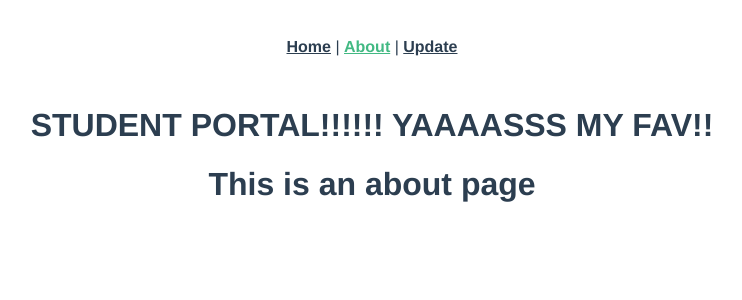
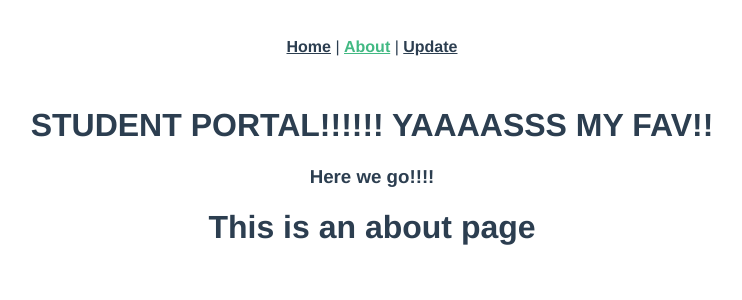
Before and after one commit to mikebrowne12/student_portal, a Vue app: page /about in a window 1280 px wide. Shown: the top 300 px of the page, without its empty margins (268-1010 px from the left). Built offline with nearby package versions, Linux system fonts and the light colour scheme.

Commit message:
added an important message

```diff
--- a/src/App.vue
+++ b/src/App.vue
@@ -1,11 +1,15 @@
 <template>
   <div id="app">
     <div id="nav">
-      <router-link to="/">Home</router-link> | <router-link to="/about">About</router-link> |
+      <router-link to="/">Home</router-link>
+      |
+      <router-link to="/about">About</router-link>
+      |
       <router-link to="/update">Update</router-link>
     </div>
     <div>
-      <h1>STUDENT PORTAL!!!!!! YAAAASSS MY FAV!! </h1>
+      <h1>STUDENT PORTAL!!!!!! YAAAASSS MY FAV!!</h1>
+      <h3>Here we go!!!!</h3>
     </div>
     <router-view />
   </div>
```
